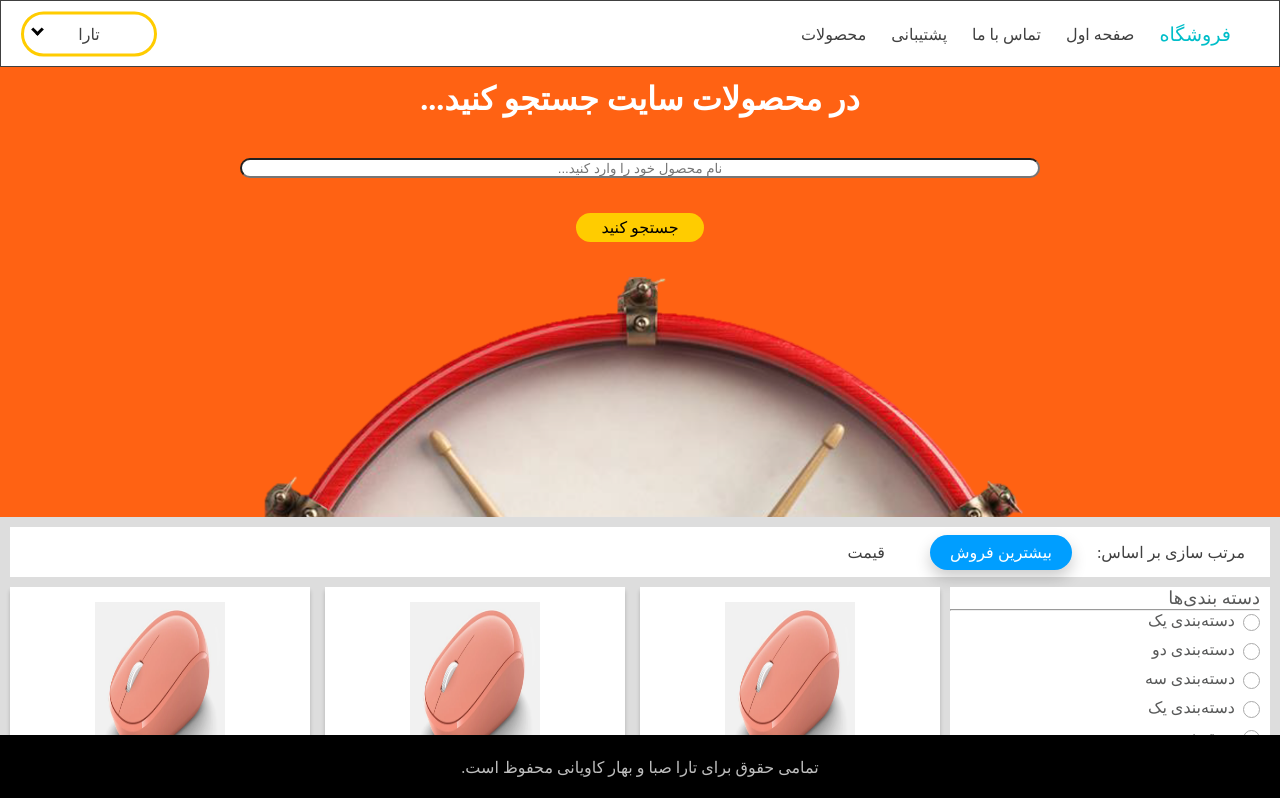
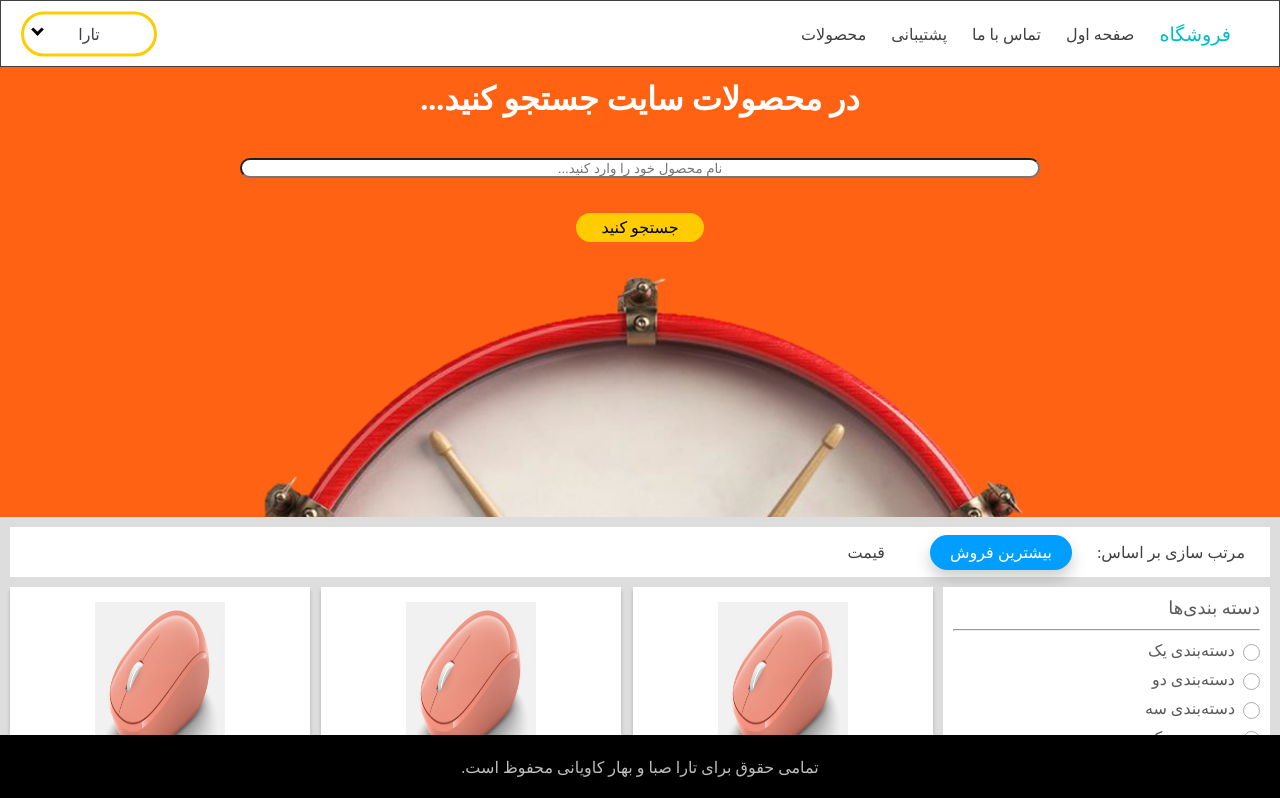
Before and after one commit to Baharkaviani/E-commerce-website, a Vue app: page / in a window 1280 px wide. Shown: the top 798 px of the page. Built offline with nearby package versions, Linux system fonts and the light colour scheme.

Commit message:
categories margins fixed

```diff
--- a/src/components/categories.vue
+++ b/src/components/categories.vue
@@ -22,20 +22,27 @@
     .main-cat{
         direction: rtl;
         padding-right: 10px;
+        padding-left: 10px;
         color: #585959;
         background-color: white;
         margin-left: 10px;
-        max-height: 173px;
+        max-height: 270px;
     }
-
+    hr{
+      margin-bottom: 10px;
+      color: #787575;
+    }
     .cat-label{
+      display: block;
         font-size: 18px;
+      margin-top: 10px;
+      margin-bottom: 10px;
     }
 
     .container{
         /*margin-top: 10px;*/
         overflow-y: scroll;
-        max-height: 150px;
+        max-height: 210px;
     }
 
     .labels {
--- a/src/components/website_products.vue
+++ b/src/components/website_products.vue
@@ -69,6 +69,12 @@
                     'دسته‌بندی یک',
                     'دسته‌بندی دو',
                     'دسته‌بندی سه',
+                  'دسته‌بندی یک',
+                  'دسته‌بندی دو',
+                  'دسته‌بندی سه',
+                  'دسته‌بندی یک',
+                  'دسته‌بندی دو',
+                  'دسته‌بندی سه',
                     'دسته‌بندی چهار'
                 ],
             }
```
